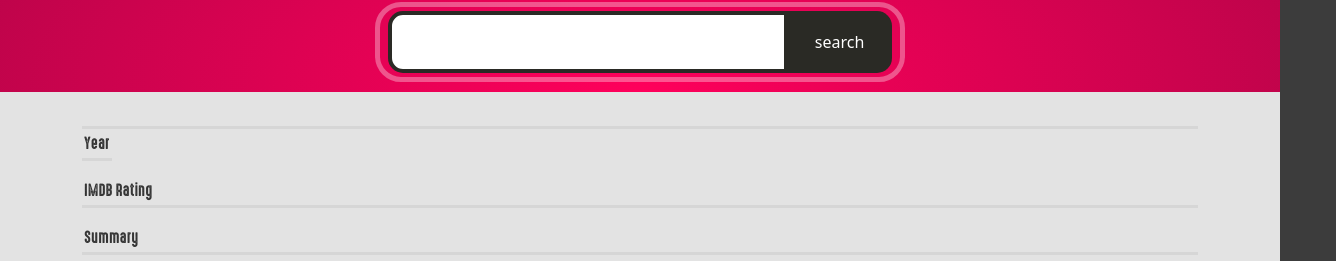
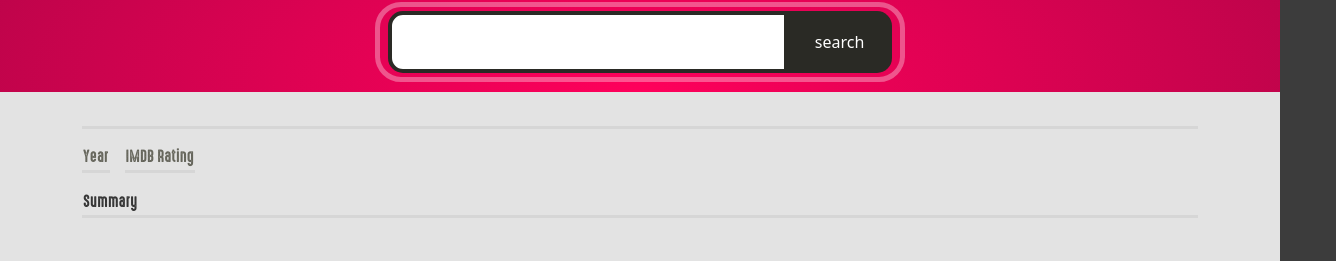
Before and after one commit to obi-nwokogba/groovy-movie, a plain HTML site: page index.html in a window 1280 px wide. Shown: the part 197-458 px from the top of the page, 1336 px wide, since content can reach past the window. Drawn offline with nearby package versions, Linux system fonts and the light colour scheme.

Commit message:
UI improvements. Focus on typography

```diff
--- a/css/style.css
+++ b/css/style.css
@@ -85,9 +85,18 @@ footer {
 .heading2 {
     font-family: 'highvoltage' !important;
     color: #333;
-    padding: 2px;
+    padding: 1px;
     border-bottom: solid 3px rgba(182, 182, 182, 0.3);
-    margin-bottom: 1px;
+    margin-bottom: 10px;
+}
+
+.quickStatsHeading {
+    font-family: 'highvoltage' !important;
+    color: #333;
+    padding: 1px;
+    border-bottom: solid 3px rgba(182, 182, 182, 0.3);
+    margin-bottom: 10px;
+    color:#65655B;
 }
 
 p.renderedText1 {
@@ -141,17 +150,18 @@ form {
     display: flex;
     flex-direction: row;
     flex-flow: row;
-    display: block;
+    width:98vw;
+    margin-top:15px;
 }
 
 #imdbContainer {
-    max-width: 200px;
-    display: inline-block !important;
+    max-width: 100px;
+    margin-right:15px;
 }
 
 #ratingContainer {
-    max-width: 200px;
-    display: inline !important;
+    max-width: 100px;
+
 }
 
 
--- a/index.html
+++ b/index.html
@@ -51,12 +51,12 @@
 
             <div class="quickStatsContainer">
                 <div id="imdbContainer">
-                    <p class="heading2">Year</p>
+                    <p class="quickStatsHeading">Year</p>
                     <p id="renderYearBox" class="renderedText1"></p>
                 </div>
 
                 <div id="ratingContainer">
-                    <p class="heading2">IMDB Rating</p>
+                    <p class="quickStatsHeading">IMDB Rating</p>
                     <p id="renderIMDBRating" class="renderedText1"></p>
                 </div>
             </div>
```
Also changed, not shown: img/svg_square_white_logo.svg (added), img/svg_white_logo.svg (added), 1 other file.
